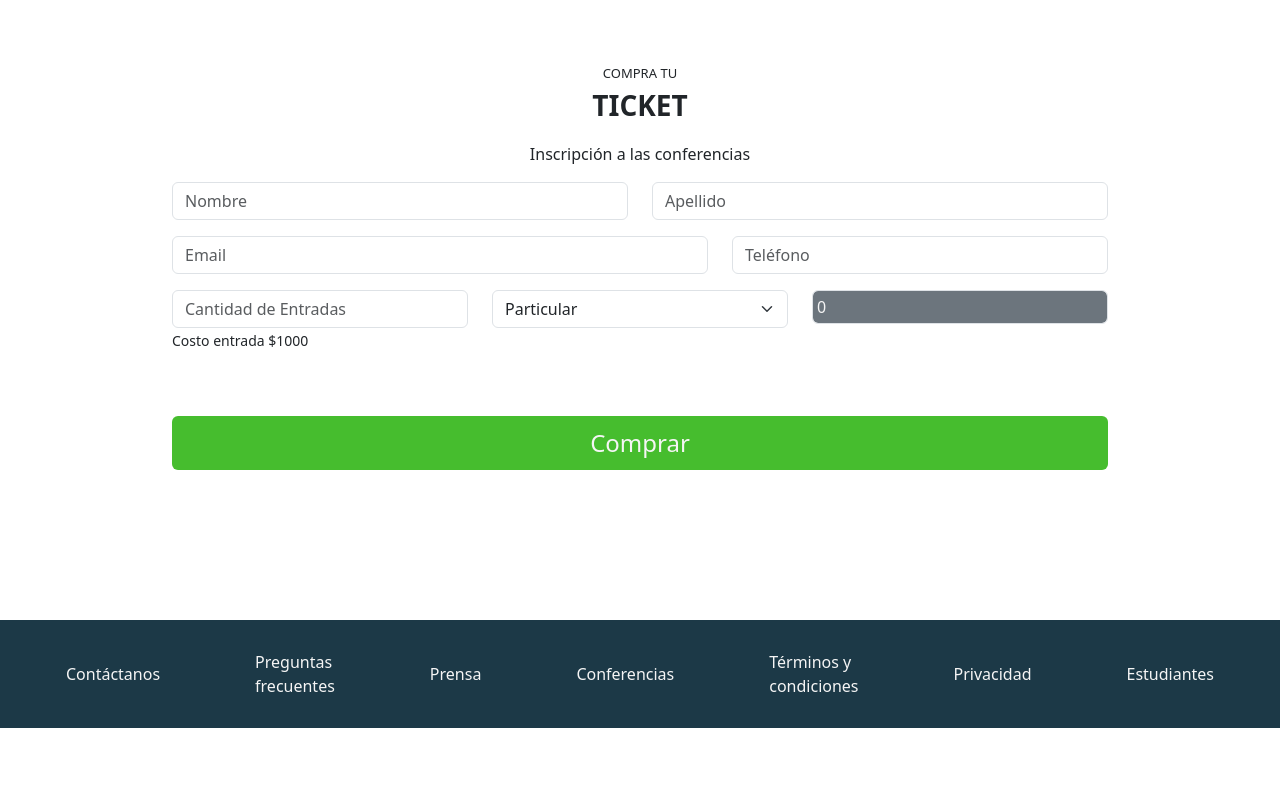
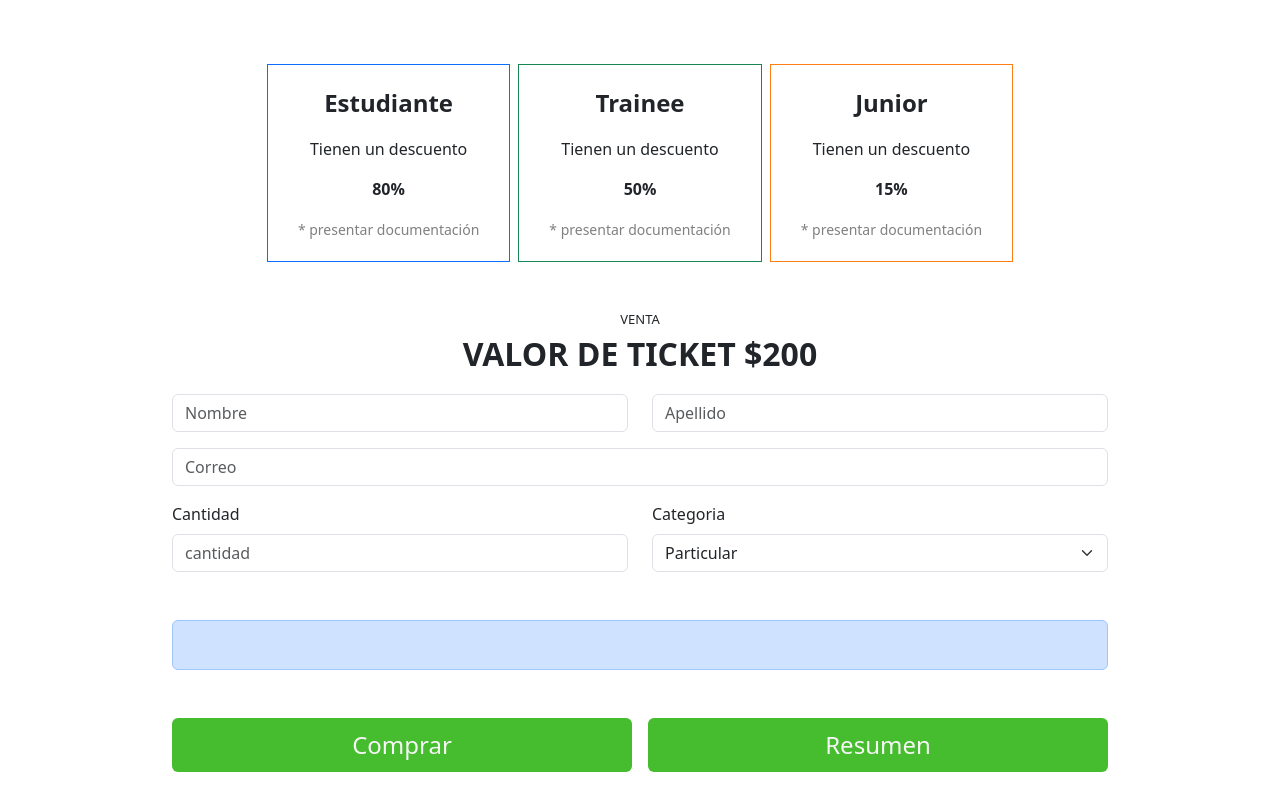
Before and after one commit to PabloJua/TP-Integrador-Fronent, a plain HTML site: page index.html in a window 1280 px wide. Shown: the part 2800-3600 px from the top of the page. Before the commit the page ends 3528 px from the top, so only its background shows below. Drawn offline with nearby package versions, Linux system fonts and the light colour scheme.

Commit message:
Trabajo Práctico Integrador JavaScript

```diff
--- a/index.html
+++ b/index.html
@@ -187,18 +187,39 @@
 
 
 
+    <!--  D E S C U E N T O S  -->
+    <div class="d-flex justify-content-center gap-2">
+        <div class="target-1">
+            <p class="fw-semibold fs-4">Estudiante</p>
+            <p>Tienen un descuento</p>
+            <p class="fw-bolder">80%</p>
+            <small>* presentar documentación</small>
+        </div>
+        <div class="target-2">
+            <p class="fw-semibold fs-4">Trainee</p>
+            <p>Tienen un descuento</p>
+            <p class="fw-bolder">50%</p>
+            <small>* presentar documentación</small>
+        </div>
+        <div class="target-3">
+            <p class="fw-semibold fs-4">Junior</p>
+            <p>Tienen un descuento</p>
+            <p class="fw-bolder">15%</p>
+            <small>* presentar documentación</small>
+        </div>
+    </div>
+
 
 
     <!--  T  I  C  K  E  T  S  -->
     <div class="mt-5 mb-3 text-center" style="font-size: small;" id="formulario">
-        COMPRA TU
-        <div class="fs-3" style="font-weight: 600;">
-            TICKET
+        VENTA
+        <div class="fs-2" style="font-weight: 600;">
+            VALOR DE TICKET $200
         </div>
     </div>
     <div class="container w-75 mx-auto" style="margin-bottom: 150px;">
         <form action="" method="post">
-            <p class="text-center">Inscripción a las conferencias</p>
             <div class="row mb-3">
                 <div class="col-md">
                     <input type="text" name="nombre" id="nombre" class="form-control" required placeholder="Nombre">
@@ -208,30 +229,32 @@
                 </div>
             </div>
             <div class="row mb-3">
-                <div class="col-md-7">
-                    <input type="email" name="email" id="email" class="form-control" required placeholder="Email">
-                </div>
-                <div class="col-md-5">
-                    <input type="number" name="telefono" id="telefono" class="form-control" required placeholder="Teléfono">
+                <div>
+                    <input type="email" name="email" id="email" class="form-control" required placeholder="Correo">
                 </div>
             </div>
             <div class="row mb-5">
-                <div class="col-md mb-3">
-                    <input type="number" name="cantEntradas" id="cantEntradas" onkeyup="calcularPrecioFinal()" class="form-control" placeholder="Cantidad de Entradas">
-                    <small>Costo entrada $1000</small>
+                <div class="col-md">
+                    <label for="" class="mb-2">Cantidad</label>
+                    <input type="number" name="cantEntradas" id="cantEntradas" onkeyup="calcularPrecioFinal()" class="form-control" placeholder="cantidad">
                 </div>
-                <div class="col-md mb-3">
+                <div class="col-md">
+                    <label for="" class="mb-2">Categoria</label>
                     <select class="form-select" name="porcDescuento" id="porcDescuento" onchange="calcularPrecioFinal()">
                         <option value="10">Particular</option>
                         <option value="30">Estudiante</option>
                         <option value="50">Orador</option>
                       </select>
                 </div>
-                <div class="col-md mb-3">
-                    <input type="text" name="precioFinal" id="precioFinal" class="form-control bg-secondary p-1" style="color: whitesmoke;" disabled placeholder="Costo de entradas">
-                </div>
             </div>
-            <button type="submit" class="btn w-100 p-2 fs-4" style="background-color: rgb(70, 189, 46); color: whitesmoke;">Comprar</button>
+            <div class="alert alert-primary mb-5 py-4" role="alert" name="precioFinal" id="precioFinal" disabled>
+             <!-- <p>Total a Pagar: $</p>    -->
+            </div>
+            <div class="d-flex gap-3">
+                <button type="submit" class="btn w-50 p-2 fs-4" style="background-color: rgb(70, 189, 46); color: whitesmoke;">Comprar</button>
+                <button type="submit" class="btn w-50 p-2 fs-4" style="background-color: rgb(70, 189, 46); color: whitesmoke;" id="boton-resumen">Resumen</button>
+            </div>
+
         </form>
     </div>
 
--- a/script.js
+++ b/script.js
@@ -6,7 +6,12 @@ function calcularPrecioFinal() {
 
     let precioFin = (cantEnt * 1000) - descTotal // Resto el descuento del precio total
 
-    document.getElementById("precioFinal").value = precioFin; // Coloco en el html el valor de las entradas con el descuento
+    let botonResumen = document.getElementById("boton-resumen");
+    botonResumen.addEventListener("click", (event) => {
+        event.preventDefault();
+        document.getElementById("precioFinal").innerHTML = `Total a pagar: $ ${precioFin}` // Coloco en el html el valor de las entradas con el descuento
+    })
+
 
 }
 
--- a/style.css
+++ b/style.css
@@ -22,3 +22,25 @@
 .card-img {
     filter: brightness(50%);
 }
+
+.target-1{
+   text-align: center;
+   border: solid 1px #0d6efd;
+   padding: 20px 30px;
+}
+
+.target-2{
+    text-align: center;
+    border: solid 1px #198754;
+    padding: 20px 30px;
+ }
+
+ .target-3{
+    text-align: center;
+    border: solid 1px #fd7e14;
+    padding: 20px 30px;
+ }
+
+ small {
+    color: grey;
+ }
```
